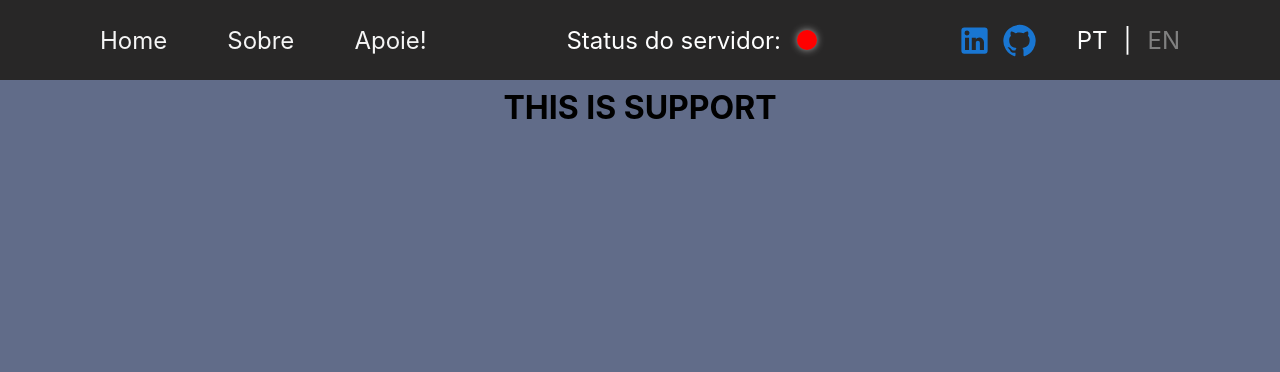
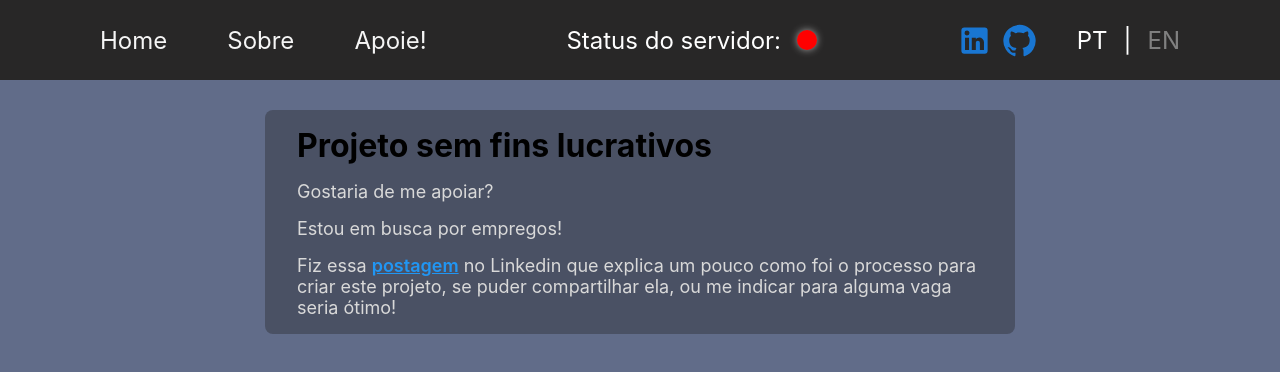
Before and after one commit to ricardocza/wg44-frontend, a React (Create React App) app: page /support in a window 1280 px wide. Shown: the top 372 px of the page. Built offline with nearby package versions, Linux system fonts and the light colour scheme.

Commit message:
feat: add some description in About and Support section

```diff
--- a/src/components/Header/index.tsx
+++ b/src/components/Header/index.tsx
@@ -10,14 +10,7 @@ import spinner from "../../imgs/spinner.png"
 export const Header = () => {
     const {language, setLanguage} = useContext(UserContext)
     const {serverStatus, loading} = useContext(GraphContext)
-    const [warningName, setWarningName] = useState("hide")
 
-    const showWarning = () => {
-        setWarningName("show")
-    }
-    const hideWarning = () => {
-        setWarningName("hide")
-    }
     return( <StyledMenu>
         <ul>
             <Link to={"/"}>
--- a/src/components/Header/style.ts
+++ b/src/components/Header/style.ts
@@ -115,4 +115,10 @@ export const StyledMenu = styled.header`
         from {transform: rotate(0deg)}
         to {transform: rotate(360deg)}
     }
+    @media (max-width: 1055px) {
+        .server-status {
+            display: none;
+        }
+
+    }
 `
--- a/src/components/TickerSection/style.ts
+++ b/src/components/TickerSection/style.ts
@@ -32,7 +32,7 @@ export const StyledTickerSection = styled.div`
             border: none;
             display: flex;
             justify-content: space-between;
-
+            gap: 8px;
 
             & > h4 {
                 font-size: 24px;
--- a/src/pages/About/index.tsx
+++ b/src/pages/About/index.tsx
@@ -1,12 +1,49 @@
+import { useContext } from "react"
 import { Header } from "../../components/Header"
 import { StyledAbout } from "./style"
+import { UserContext } from "../../context/UserContext"
 
 export const About = () => {
+    const {language} = useContext(UserContext)
 
     return <StyledAbout>
         <Header/>
         <main>
-            <h1>THIS IS ABOUT</h1>
+            {
+                language === "PT"
+                ?
+                <>
+                <h1>Sobre</h1>
+                <p>Projeto em desenvolvimento, ainda existem muitos detalhes para arrumar</p>
+                <p>Este é um projeto meramente educacional, sem fins lucrativos, e não deve ser de maneira alguma ser utilizados para realizar operações na bolsa de valores</p>
+                <p>Encontrou algum bug? Gostaria de dar uma sugestão? Entre em contato comigo pelo Linkedin!</p>
+                <p>Segue aqui uma lista de futuras atualizações que estão por vir:</p>
+                <ul>
+                    <li>Tornar site responsívo</li>
+                    <li>Adicionar efeitos de hover</li>
+                    <li>Melhorar seção "Sobre"</li>
+                    <li>Melhorar seção "Apoie"</li>
+                    <li>Melhorar visual em geral</li>
+                    <li>Criar tutorial que explica cada parte do projeto</li>
+                </ul>
+                </>
+                :
+                <>
+                <h1>About</h1>
+                <p>Project under development, there are still many details to fix</p>
+                <p>This is a purely educational project, not for profit, and should not be used in any way to carry out operations on the stock exchange.</p>
+                <p>Found a bug? Would you like to make a suggestion? Get in touch with me on Linkedin!</p>
+                <p>Here is a list of future updates to come:</p>
+                <ul>
+                    <li>Make website responsive</li>
+                    <li>Add hover effects</li>
+                    <li>Improve "About" section</li>
+                    <li>Improve "Support" section</li>
+                    <li>Improve visuals in general</li>
+                    <li>Create tutorial that explains each part of the project</li>
+                </ul>
+                </>
+            }
         </main>
     </StyledAbout>
 }
--- a/src/pages/About/style.ts
+++ b/src/pages/About/style.ts
@@ -1,5 +1,26 @@
 import { styled } from "styled-components";
 
 export const StyledAbout = styled.div`
+& > main {
+        width: 90%;
+        max-width: 750px;
+        height: 100%;
+        margin: 30px auto;
+        padding: 1rem 2rem;
+        border-radius: 8px;
+        background-color: var(--color-grey300);
+        display: flex;
+        flex-direction: column;
+        justify-content: flex-start;
+
+        & > p, li{
+            color: var(--color-grey100);
+            font-size: large;
+        }
+        & > ul > li {
+            margin: 10px 32px 0;
+            list-style: disc;
+        }
+    }
 
 `
--- a/src/pages/Support/index.tsx
+++ b/src/pages/Support/index.tsx
@@ -1,12 +1,30 @@
+import { useContext } from "react"
 import { Header } from "../../components/Header"
 import { StyledSupport } from "./style"
+import { UserContext } from "../../context/UserContext"
 
 export const Support = () => {
+    const {language} = useContext(UserContext)
 
     return <StyledSupport>
         <Header/>
         <main>
-            <h1>THIS IS SUPPORT</h1>
+            {language === "PT"
+            ?
+            <>
+            <h1>Projeto sem fins lucrativos</h1>
+            <p>Gostaria de me apoiar?</p>
+            <p>Estou em busca por empregos!</p>
+            <p>Fiz essa <a href="https://www.linkedin.com/posts/ricardo-cza_deploy-react-typescript-activity-7066512150474760192-4kI6?utm_source=share&utm_medium=member_desktop">postagem</a> no Linkedin que explica um pouco como foi o processo para criar este projeto, se puder compartilhar ela, ou me indicar para alguma vaga seria ótimo!</p>
+            </>
+            :
+            <>
+            <h1>Non-profit project</h1>
+            <p>Would you like to support me?</p>
+            <p>I'm searching for jobs!</p>
+            <p>I made this <a href="https://www.linkedin.com/posts/ricardo-cza_deploy-react-typescript-activity-7066512150474760192-4kI6?utm_source=share&utm_medium=member_desktop">post</a>  on Linkedin that explains a little about the process to create this project (only in portuguese for now, but if you would like, contact me and I will gladly explain to you!), if you can share it, or indicate me for a vacancy, that would be great!</p>
+            </>
+            }
         </main>
     </StyledSupport>
 }
--- a/src/pages/Support/style.ts
+++ b/src/pages/Support/style.ts
@@ -1,5 +1,33 @@
 import { styled } from "styled-components";
 
 export const StyledSupport = styled.div`
+    & > main {
+        width: 90%;
+        max-width: 750px;
+        height: 100%;
+        margin: 30px auto;
+        padding: 1rem 2rem;
+        border-radius: 8px;
+        background-color: var(--color-grey300);
+        display: flex;
+        flex-direction: column;
+        justify-content: flex-start;
 
+        & > p {
+            color: var(--color-grey100);
+            font-size: large;
+
+            & > a {
+                color: #2196f3;
+                text-decoration: underline;
+                font-weight: 600;
+                &:hover {
+                    color: var(--color-primary);
+                    transition: 0.5s;
+                }
+            }
+        }
+
+
+    }
 `
```
